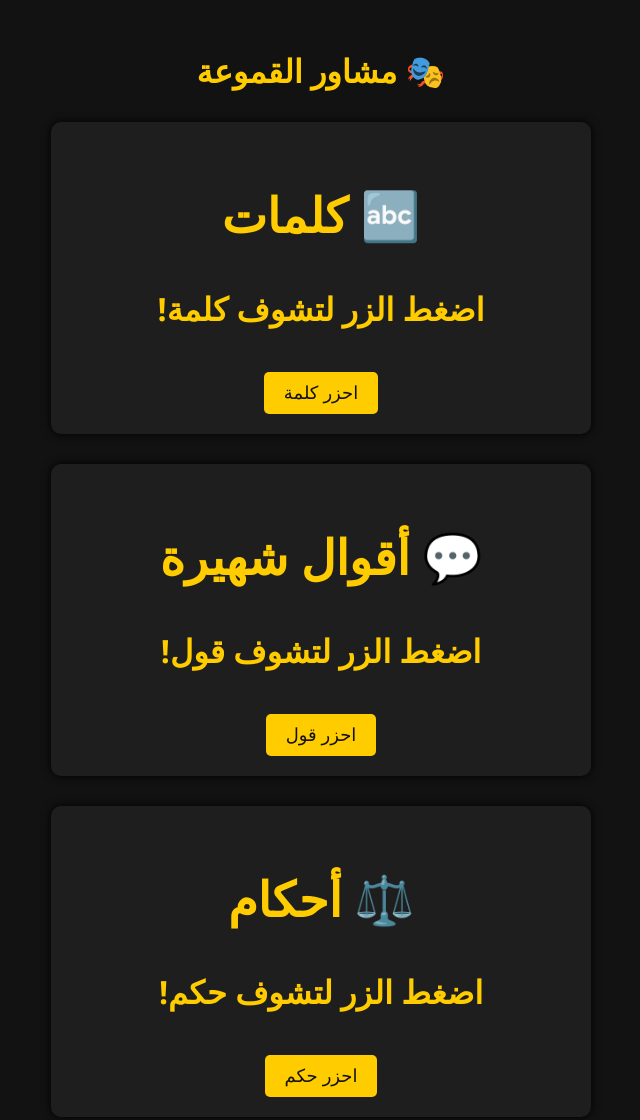
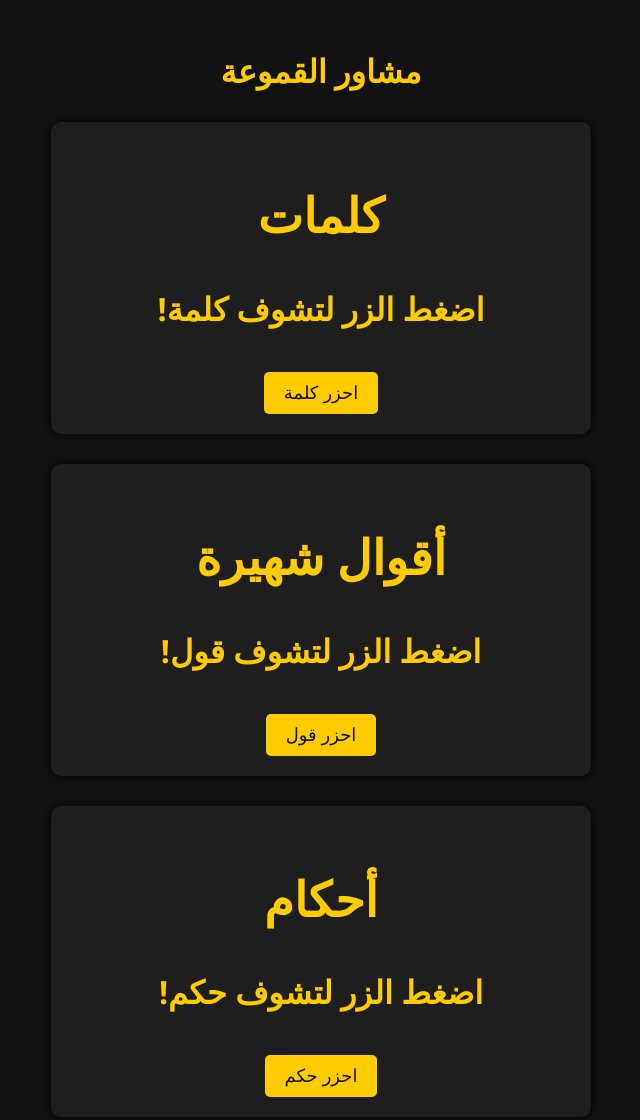
Before and after one commit to bberabbul/mchawer-el-2amou3a, a plain HTML site: page index.html in a window 1280 px wide. Shown: the whole page, without its empty margins (319-959 px from the left). Drawn offline with Linux system fonts and the light colour scheme.

Commit message:
index.html

```diff
--- a/index.html
+++ b/index.html
@@ -7,23 +7,23 @@
   <link rel="stylesheet" href="style.css">
 </head>
 <body>
-  <h1>🎭 مشاور القموعة</h>
+  <h1> مشاور القموعة</h>
 
   <div class="container">
     <div class="section">
-      <h2>🔤 كلمات</h2>
+      <h2> كلمات</h2>
       <p id="word">اضغط الزر لتشوف كلمة!</p>
       <button onclick="showRandom('word')">احزر كلمة</button>
     </div>
 
     <div class="section">
-      <h2>💬 أقوال شهيرة</h2>
+      <h2> أقوال شهيرة</h2>
       <p id="saying">اضغط الزر لتشوف قول!</p>
       <button onclick="showRandom('saying')">احزر قول</button>
     </div>
 
     <div class="section">
-      <h2>⚖️ أحكام</h2>
+      <h2> أحكام</h2>
       <p id="proverb">اضغط الزر لتشوف حكم!</p>
       <button onclick="showRandom('proverb')">احزر حكم</button>
     </div>
```
